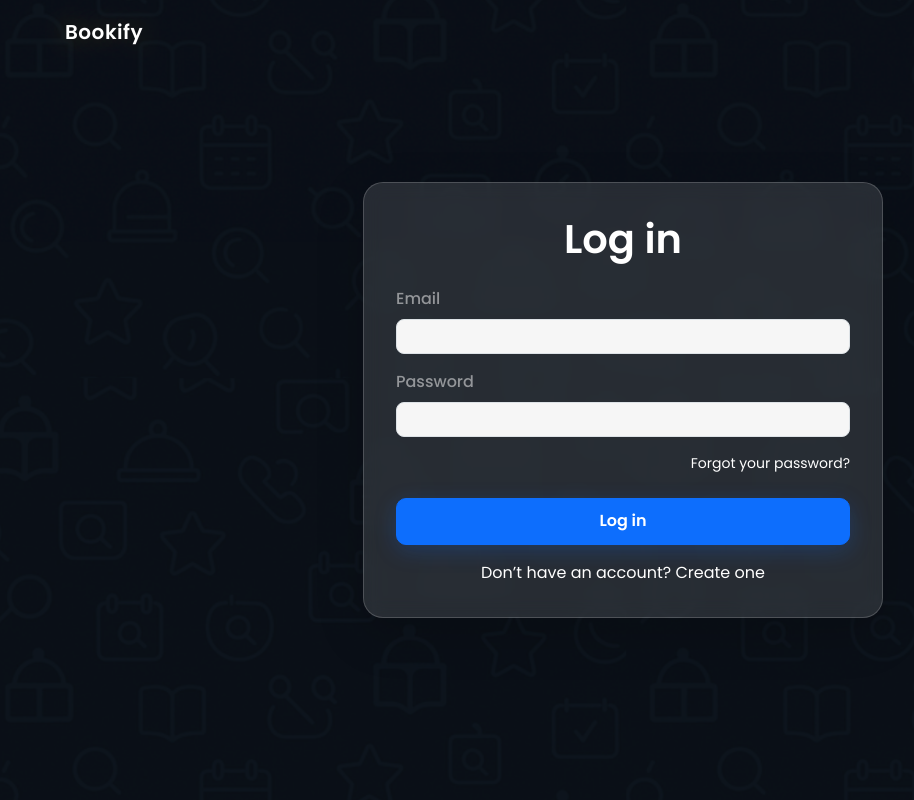
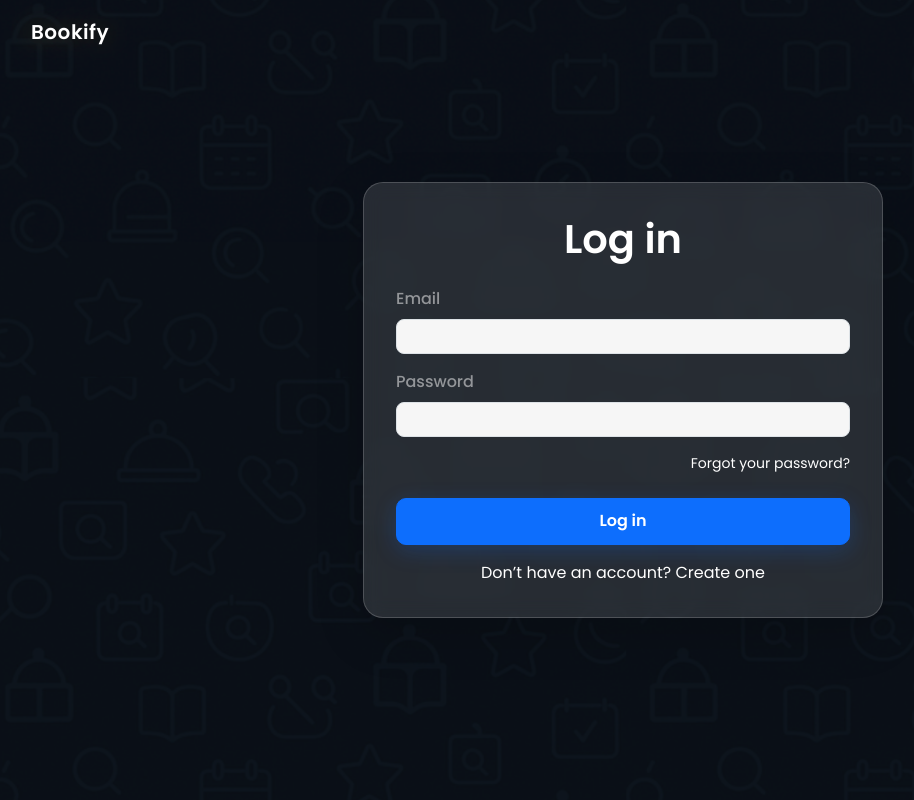
Before and after one commit to eligeabiantoun/bookify, a Django app: page /login/ in a window 1280 px wide. Shown: the whole page, without its empty margins (17-931 px from the left). Run offline with Django 5.2, Linux system fonts and the light colour scheme; parts of the project's set-up code (start-up, migrations or seed data) failed here and were passed over.

Commit message:
Update login.html

```diff
--- a/templates/registration/login.html
+++ b/templates/registration/login.html
@@ -32,7 +32,7 @@
 
   <!-- Transparent navbar -->
   <nav class="navbar navbar-expand-lg navbar-dark auth-navbar">
-    <div class="container">
+    <div class="container-fluid px-5">
       <a class="navbar-brand fw-semibold brand-glow" href="/">Bookify</a>
     </div>
   </nav>
```
